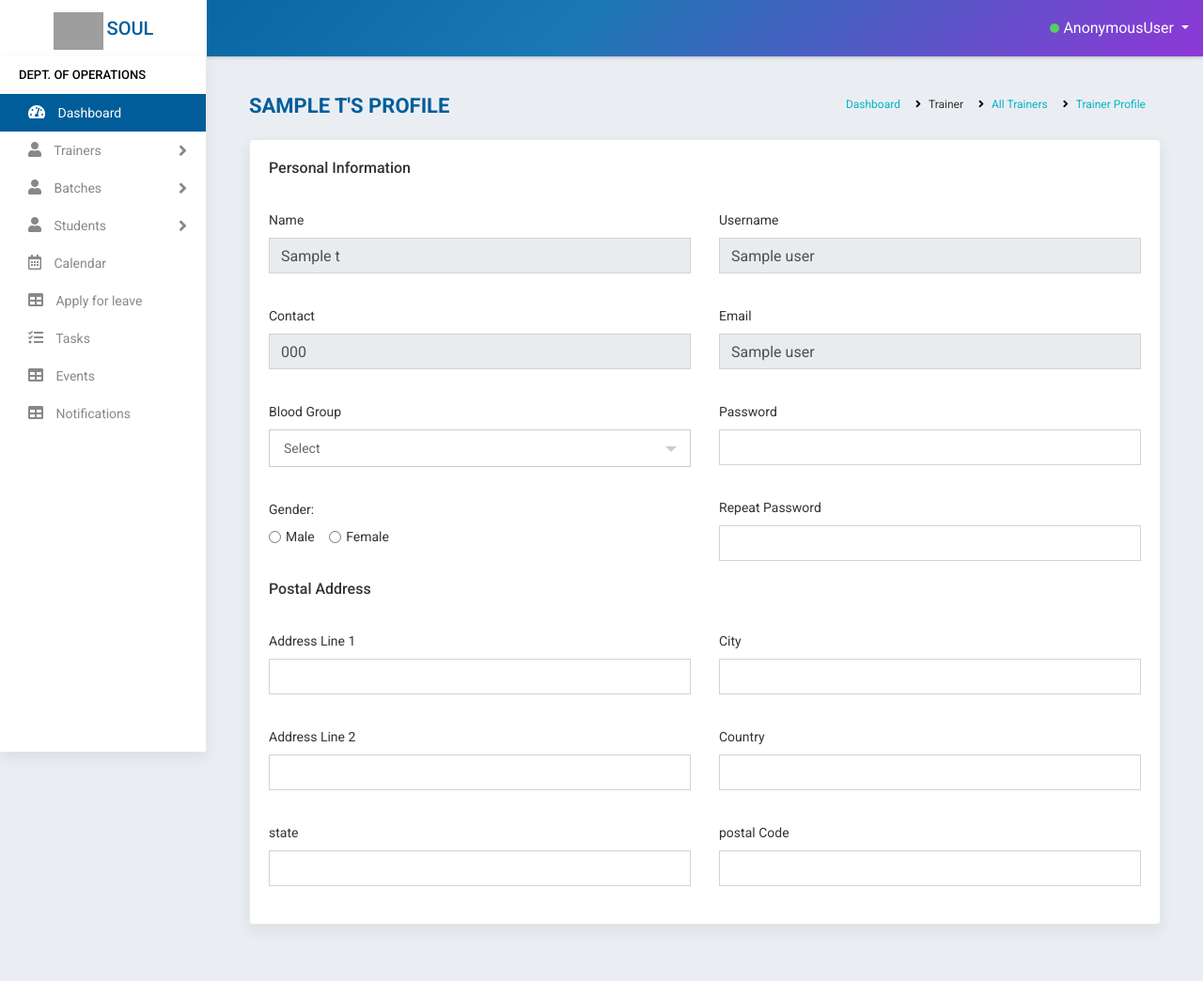
After one commit to ananduv2/django-multi-user-login-system, a Django app: template accounts/templates/accounts/trainer_profile.html in a window 1280 px wide. The commit adds this page. Shown: the whole page at 94% size. Run offline with Django 3.2, Linux system fonts and the light colour scheme; the template is opened without the code that fills it: most values are stand-ins (such as "Sample title", 1, 10 or a date in 2020); some libraries are stand-ins or nearby versions; grey boxes are pictures that could not be loaded.

Commit message:
task list enabled for user

```diff
--- a/accounts/admin.py
+++ b/accounts/admin.py
@@ -5,3 +5,4 @@ from .models import *
 admin.site.register(Staff)
 admin.site.register(Courses)
 admin.site.register(Batch)
+admin.site.register(Task)
--- a/accounts/forms.py
+++ b/accounts/forms.py
@@ -16,3 +16,8 @@ class AddBatchForm(ModelForm):
     class Meta:
         model = Batch
         fields ='__all__'
+
+class TaskAllocationForm(ModelForm):
+    class Meta:
+        model = Task
+        fields ='__all__'
--- a/accounts/templates/accounts/sidebar_operations.html
+++ b/accounts/templates/accounts/sidebar_operations.html
@@ -40,7 +40,7 @@
                     <a href="exam-list.html"><i class="fas fa-table" aria-hidden="true"></i> Apply for leave</a>
                 </li>
                 <li>
-                    <a href="holidays.html"><i class="fas fa-tasks" aria-hidden="true"></i> Tasks</a>
+                    <a href="{% url 'task' %}"><i class="fas fa-tasks" aria-hidden="true"></i> Tasks</a>
                 </li>
                 <li>
                     <a href="calendar.html"><i class="fas fa-table" aria-hidden="true"></i> Events</a>
--- /dev/null
+++ b/accounts/templates/accounts/trainer_profile.html
@@ -0,0 +1,139 @@
+{% extends 'accounts/main.html' %}
+
+
+
+    {% block content %}
+
+<div class="main-wrapper">
+
+    {% include 'accounts/navbar.html' %}
+
+    {% include 'accounts/sidebar_operations.html' %}
+
+
+
+
+
+
+    <div class="page-wrapper">
+        <div class="content container-fluid">
+            <div class="content container-fluid">
+                <div class="page-header">
+                    <div class="row">
+                        <div class="col-lg-7 col-md-12 col-sm-12 col-12">
+                            <h5 class="text-uppercase">{{t.name}}'s Profile</h5>
+                        </div>
+                        <div class="col-lg-5 col-md-12 col-sm-12 col-12">
+                            <ul class="list-inline breadcrumb float-right">
+                                <li class="list-inline-item"><a href="{% url 'operations_dashboard' %}">Dashboard</a></li>
+                                <li class="list-inline-item">Trainer</li>
+                                <li class="list-inline-item"><a href="{% url 'all_trainer_list' %}">All Trainers</a></li>
+                                <li class="list-inline-item"><a href="#">Trainer Profile</a></li>
+                            </ul>
+                        </div>
+                    </div>
+                </div>
+
+
+            <div class="row">
+                <div class="col-md-12">
+                    <div class="card-box">
+                        <form action="#">
+                            <h4 class="card-title">Personal Information</h4><br>
+                            <div class="row">
+                                <div class="col-md-6">
+                                    <div class="form-group">
+                                        <label>Name</label>
+                                        <input type="text" class="form-control" value="{{t.name}}" disabled>
+                                    </div>
+                                    <div class="form-group">
+                                        <label>Contact</label>
+                                        <input type="text" class="form-control" value="{{t.mobile}}" disabled>
+                                    </div>
+                                    <div class="form-group">
+                                        <label>Blood Group</label>
+                                        <select class="select">
+                                            <option>Select</option>
+                                            <option value="1">A+</option>
+                                            <option value="2">O+</option>
+                                            <option value="3">B+</option>
+                                            <option value="4">AB+</option>
+                                        </select>
+                                    </div>
+                                    <div class="form-group">
+                                        <label class="display-block">Gender:</label>
+                                        <div class="form-check form-check-inline">
+                                            <input class="form-check-input" type="radio" name="gender" id="gender_male"
+                                                value="option1">
+                                            <label class="form-check-label" for="gender_male">Male</label>
+                                        </div>
+                                        <div class="form-check form-check-inline">
+                                            <input class="form-check-input" type="radio" name="gender" id="gender_female"
+                                                value="option2">
+                                            <label class="form-check-label" for="gender_female">Female</label>
+                                        </div>
+                                    </div>
+                                </div>
+                                <div class="col-md-6">
+                                    <div class="form-group">
+                                        <label>Username</label>
+                                        <input type="text" class="form-control" value="{{t.user}}" disabled>
+                                    </div>
+                                    <div class="form-group">
+                                        <label>Email</label>
+                                        <input type="text" class="form-control" value="{{t.user}}" disabled>
+                                    </div>
+                                    <div class="form-group">
+                                        <label>Password</label>
+                                        <input type="text" class="form-control">
+                                    </div>
+                                    <div class="form-group">
+                                        <label>Repeat Password</label>
+                                        <input type="text" class="form-control">
+                                    </div>
+                                </div>
+                            </div>
+                            <h4 class="card-title">postal Address</h4><br>
+                            <div class="row">
+                                <div class="col-md-6">
+                                    <div class="form-group">
+                                        <label>Address Line 1</label>
+                                        <input type="text" class="form-control">
+                                    </div>
+                                    <div class="form-group">
+                                        <label>Address Line 2</label>
+                                        <input type="text" class="form-control">
+                                    </div>
+                                    <div class="form-group">
+                                        <label>state</label>
+                                        <input type="text" class="form-control">
+                                    </div>
+                                </div>
+                                <div class="col-md-6">
+                                    <div class="form-group">
+                                        <label>City</label>
+                                        <input type="text" class="form-control">
+                                    </div>
+                                    <div class="form-group">
+                                        <label>Country</label>
+                                        <input type="text" class="form-control">
+                                    </div>
+                                    <div class="form-group">
+                                        <label>postal Code</label>
+                                        <input type="text" class="form-control">
+                                    </div>
+                                </div>
+                            </div>
+                            <!-- <div class="text-right">
+                                <button type="submit" class="btn btn-primary">Submit</button>
+                            </div> -->
+                        </form>
+                    </div>
+                </div>
+            </div>
+
+
+        </div>
+    </div>
+</div>
+{% endblock %}
--- a/soul/urls.py
+++ b/soul/urls.py
@@ -23,6 +23,9 @@ urlpatterns = [
     path('home/', HomeView.as_view(),name='home'),
     path('admin/', admin.site.urls),
 
+    #common paths
+    path('task/',TaskListView.as_view(),name='task'),
+
     #trainer
     path('trainer_dashboard/', TrainerDashboard.as_view(),name='trainer_dashboard'),
     path('trainer_registration/', TrainerRegistrationView.as_view(),name='trainer_registration'),
@@ -36,5 +39,6 @@ urlpatterns = [
     path('batch/delete/<id>/',DeleteBatch.as_view(),name='batch_delete'),
     path('upcoming_batch_register/', AllUpcomingBatchView.as_view(),name='upcoming_batch_register'),
     path('all_trainer_list/',TrainerList.as_view(),name='all_trainer_list'),
+    path('trainer_profile/<id>/',TrainerProfileView.as_view(),name='trainer_profile'),
     path('operations_registration/', OperationsRegistrationView.as_view(),name='operations_registration'),
 ]
```
Also changed, not shown: accounts/models.py (+19 -0 lines), accounts/templates/accounts/all_trainer_list.html (+4 -4 lines), accounts/templates/accounts/task_list.html (added, +92 -0 lines), accounts/views.py (+36 -1 lines), accounts/migrations/0006_task.py (added), accounts/migrations/0007_task_assigned_by.py (added), db.sqlite3.
